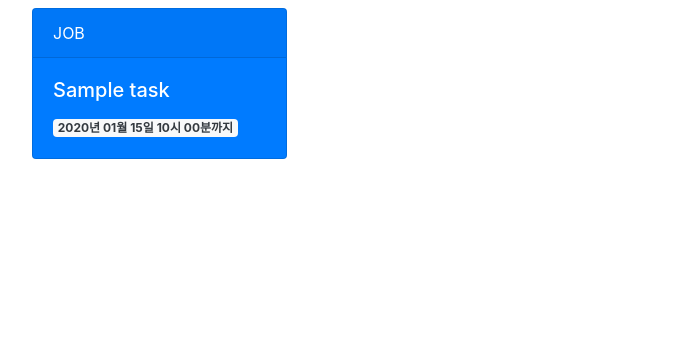
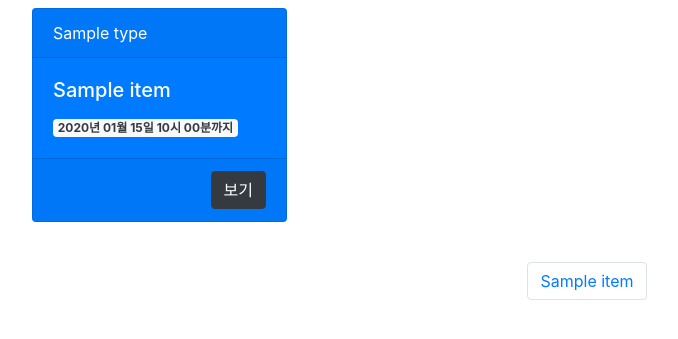
Before and after one commit to Yunster777/taskapp, a Django app: template taskproject/taskapp/templates/pages/task_list.html in a window 1280 px wide. Shown: the part 70-409 px from the top of the page, without its empty margins (53-731 px from the left). Run offline with Django 5.2, Linux system fonts and the light colour scheme; tables that the repository leaves empty hold one stand-in row (values such as "Sample post"); the template is opened without the code that fills it: values that come from a table or form of the project are taken from there, most other values are stand-ins (such as "Sample title", 1, 10 or a date in 2020).

Commit message:
ListView, Pagination, DetailView 까지(Ch1-7)

```diff
--- a/taskproject/taskapp/templates/pages/task_list.html
+++ b/taskproject/taskapp/templates/pages/task_list.html
@@ -1,8 +1,9 @@
 {% extends "common.html" %}
+{% load pagination_tags %}
 
 {% block content %}
     <div class="row row-cols-2 row-cols-md-4 g-4 mt-2">
-        {% for item in tasks %}
+        {% for item in paging %}
             <div class="col">
                 <div class="card text-white bg-primary mb-3">
                     <div class="card-header">{{ item.type }}</div>
@@ -14,8 +15,40 @@
                             </span>
                         </p>
                     </div>
+                    <div class="card-footer">
+                        <a href="{% url "taskapp:view-task" item.id %}">
+                            <button class="btn btn-dark float-right">보기</button>
+                        </a>
+                    </div>
                 </div>
             </div>
         {% endfor %}
     </div>
+
+    <!-- Page List -->
+    <div class="row mt-4">
+        <nav class="col-12">
+            <ul class="pagination justify-content-center">
+                {% if paging.has_previous %}
+                    <li class="page-item">
+                        <a class="page-link" href="?page={{ paging.previous_page_number }}">이전</a>
+                    </li>
+                {% endif %}
+
+                {% for page in paging|slice_visible_pages %}
+                    <li class="page-item {% if paging.number == page %}active{% endif %}">
+                        <a class="page-link" href="?page={{ page }}">
+                            {{ page }}
+                        </a>
+                    </li>
+                {% endfor %}
+
+                {% if paging.has_next %}
+                    <li class="page-item">
+                        <a class="page-link" href="?page={{ paging.next_page_number }}">다음</a>
+                    </li>
+                {% endif %}
+            </ul>
+        </nav>
+    </div>
 {% endblock %}
```
Also changed, not shown: taskproject/taskapp/views.py (+23 -5 lines).
